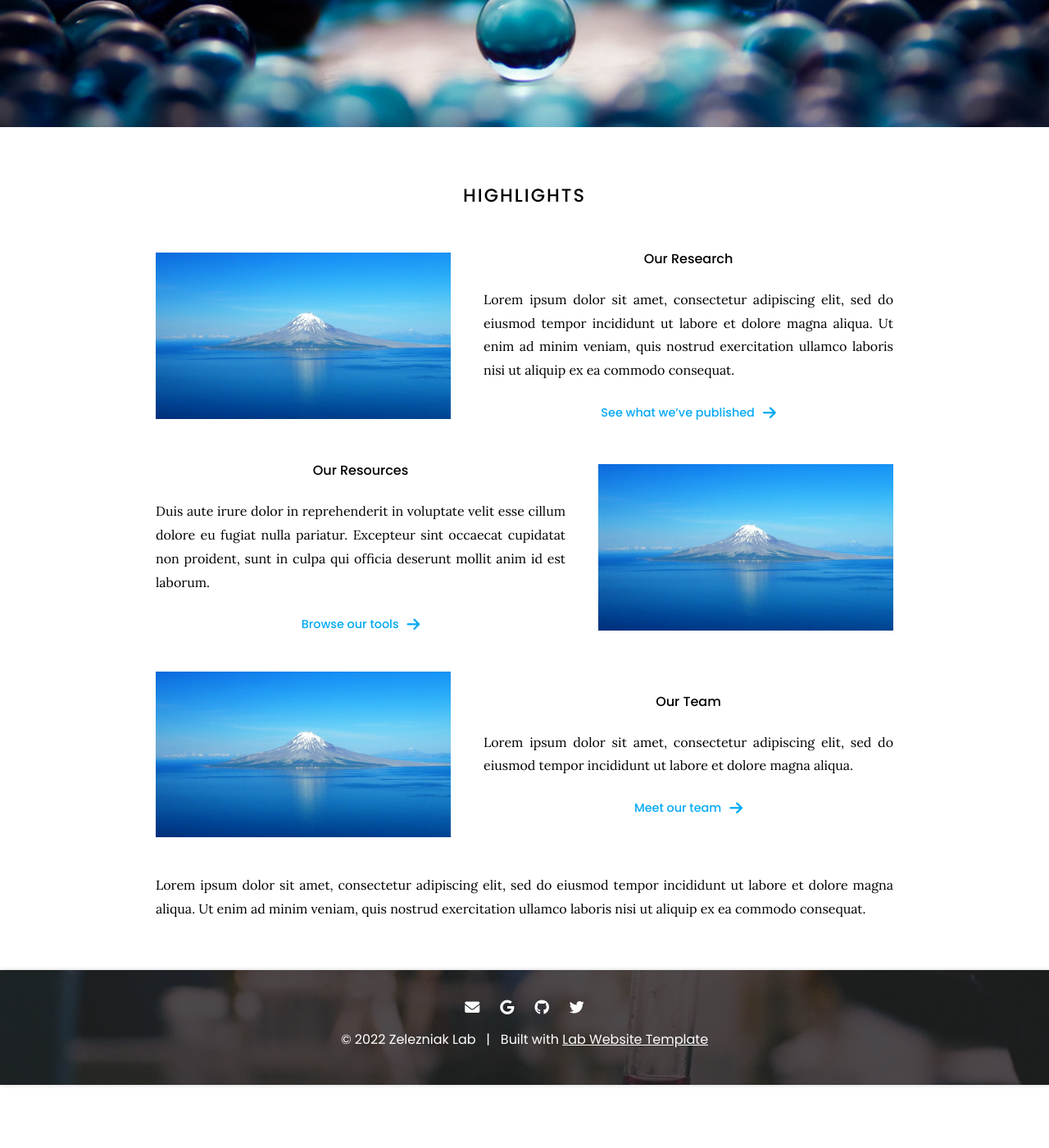
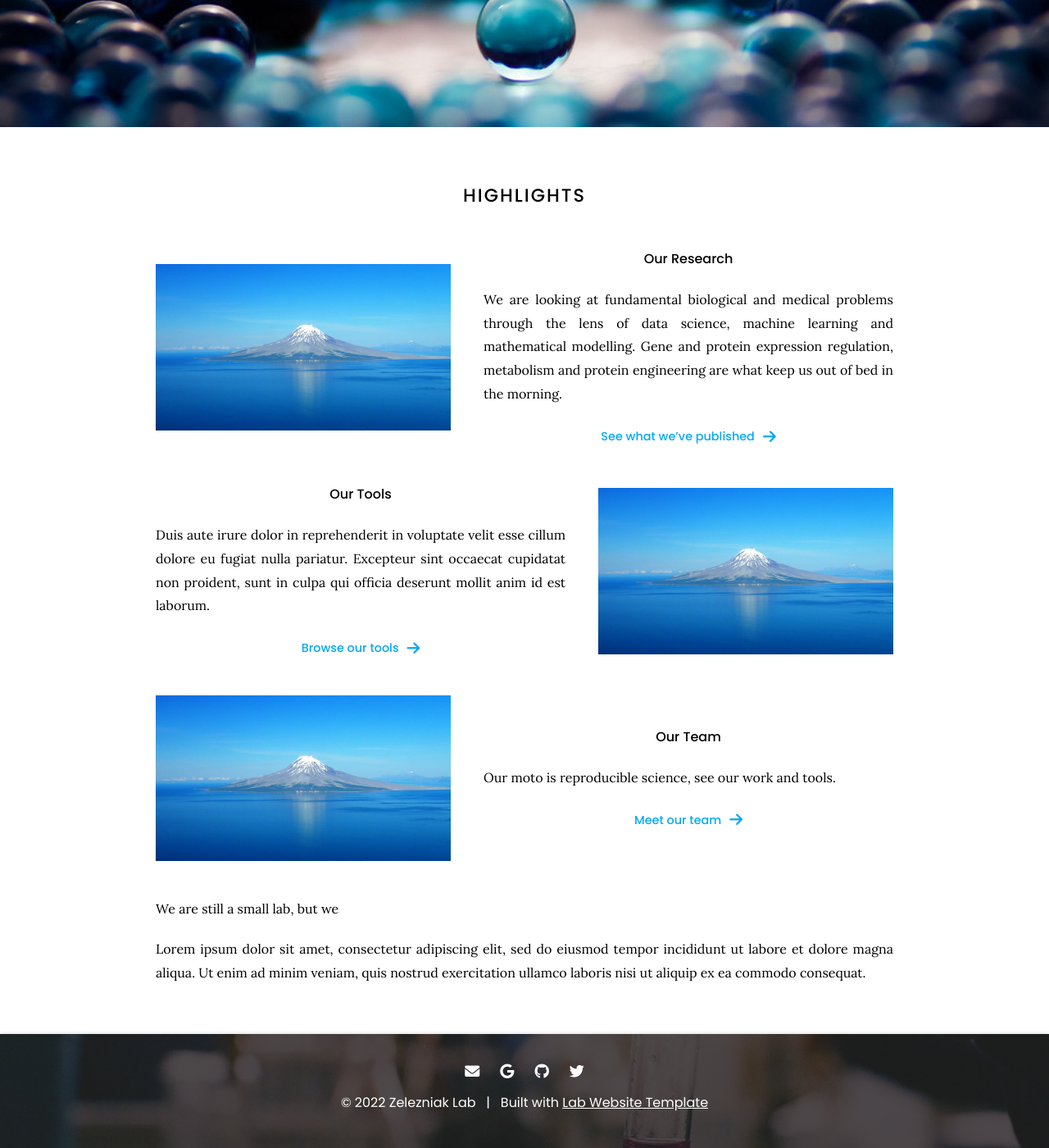
Before and after one commit to zelezniak-lab/zelezniak-lab.github.io, a Jekyll site: the page built from index.md, in a window 1280 px wide and 1400 px high, scrolled down 550 px. Shown: the whole window at 82% size. Built offline with Jekyll 4.4.1, drawn with Linux system fonts in a browser that asks for light colours; before the commit the page ends 1873 px from its top, so only the background shows below that; some of the changed text lies outside the part shown.

Commit message:
Commits main page

```diff
--- a/index.md
+++ b/index.md
@@ -2,7 +2,7 @@
 title: Home
 ---
 
-# Your Lab Slogan
+# Genome Data Science Lab
 
 [Lab Website Template](https://github.com/greenelab/lab-website-template) is an easy-to-use, flexible website template for [labs](https://www.greenelab.com/), with automatic citations, GitHub tag imports, pre-built components, and more.
 Spend less time reinventing the wheel, and more time running your lab.
@@ -34,8 +34,7 @@ Spend less time reinventing the wheel, and more time running your lab.
 # Highlights
 
 {% capture text %}
-Lorem ipsum dolor sit amet, consectetur adipiscing elit, sed do eiusmod tempor incididunt ut labore et dolore magna aliqua.
-Ut enim ad minim veniam, quis nostrud exercitation ullamco laboris nisi ut aliquip ex ea commodo consequat.
+We are looking at fundamental biological and medical problems through the lens of data science, machine learning and mathematical modelling. Gene and protein expression regulation, metabolism and protein engineering are what keep us out of bed in the morning.
 
 {%
   include link.html
@@ -73,13 +72,13 @@ Excepteur sint occaecat cupidatat non proident, sunt in culpa qui officia deseru
   include feature.html
   image="images/photo.jpg"
   link="resources"
-  title="Our Resources"
+  title="Our Tools"
   flip=true
   text=text
 %}
 
 {% capture text %}
-Lorem ipsum dolor sit amet, consectetur adipiscing elit, sed do eiusmod tempor incididunt ut labore et dolore magna aliqua.
+Our moto is reproducible science, see our work and tools.
 
 {%
   include link.html
@@ -99,5 +98,7 @@ Lorem ipsum dolor sit amet, consectetur adipiscing elit, sed do eiusmod tempor i
   text=text
 %}
 
+We are still a small lab, but we
+
 Lorem ipsum dolor sit amet, consectetur adipiscing elit, sed do eiusmod tempor incididunt ut labore et dolore magna aliqua.
 Ut enim ad minim veniam, quis nostrud exercitation ullamco laboris nisi ut aliquip ex ea commodo consequat.
```
